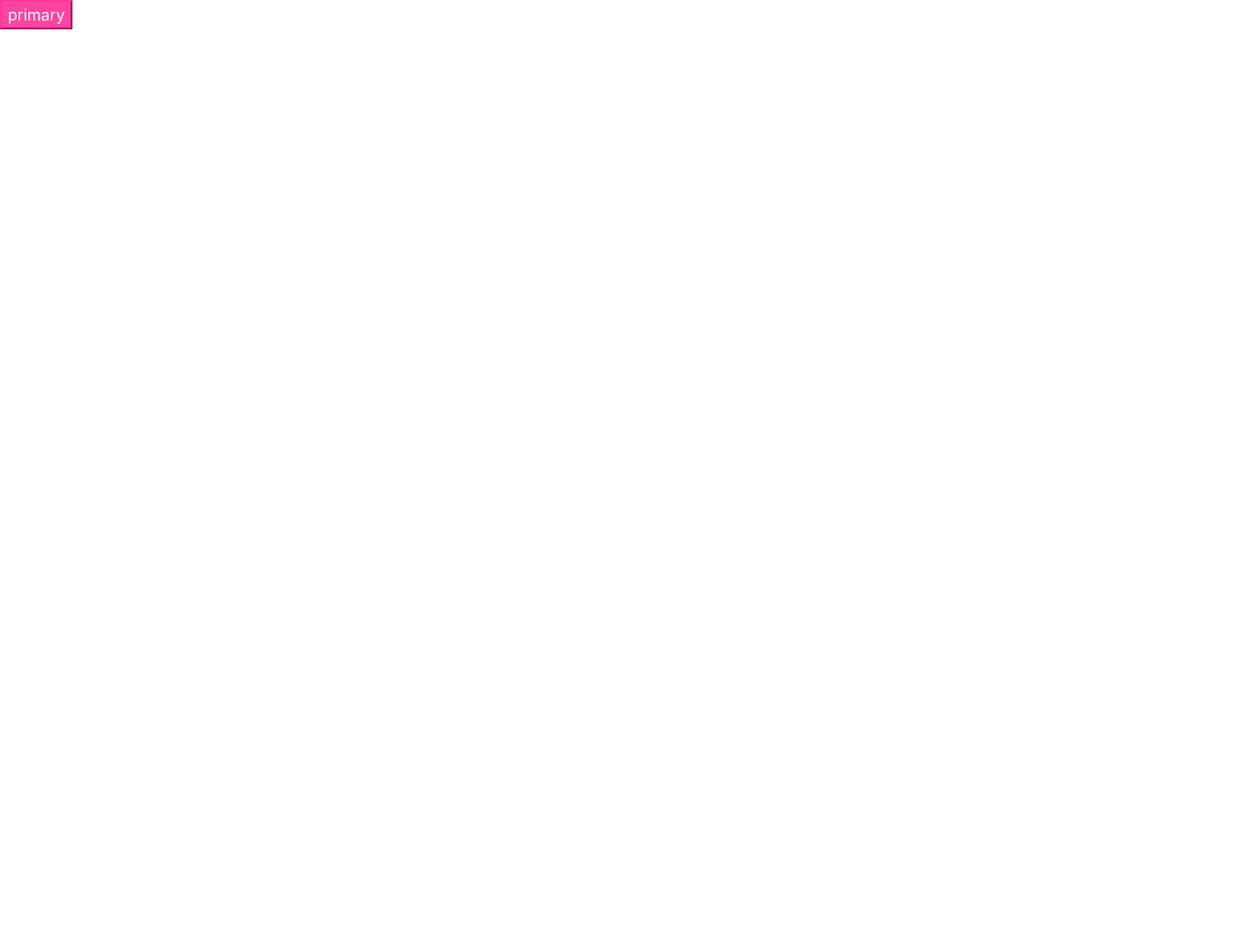
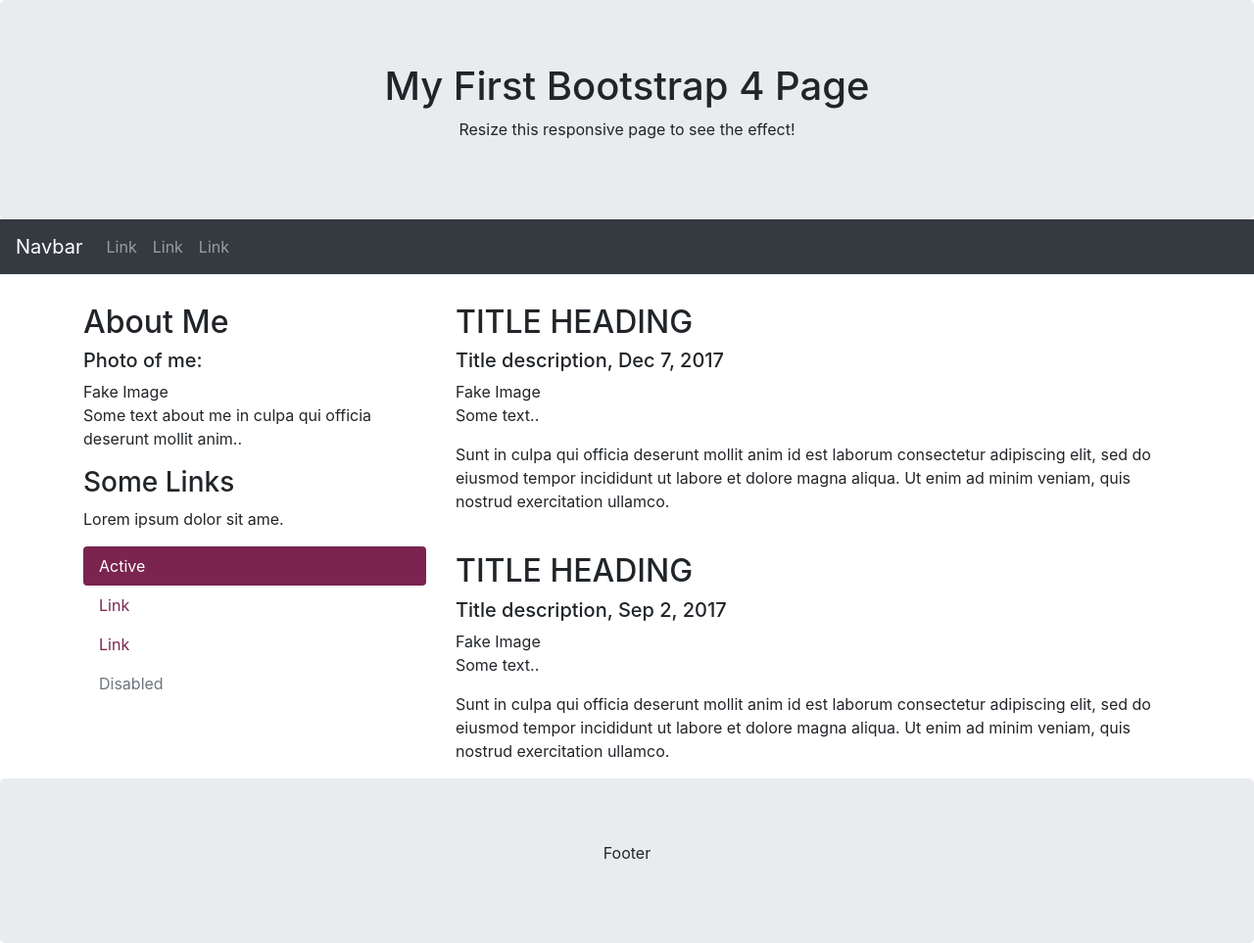
Before and after one commit to arafays/gulp4-browsersync-bootstrap-sass-starter, a website: page index.html in a window 1280 px wide. Shown: the whole page at 98% size. Before the commit the page ends 800 px from the top, so only its background shows below. Drawn offline with nearby package versions, Linux system fonts and the light colour scheme.

Commit message:
update bootstrap and other packages

```diff
--- a/assets/sass/_variables.scss
+++ b/assets/sass/_variables.scss
@@ -1,3 +1,3 @@
 $theme-colors: (
-     "primary": #FF69B4
+     "primary": #7a244f
 );
--- a/assets/sass/main.scss
+++ b/assets/sass/main.scss
@@ -1,6 +1,3 @@
 
 @import "variables";
 @import "bootstrap";
-p {
-    background-color: black;
-}
--- a/index.html
+++ b/index.html
@@ -8,8 +8,76 @@
 		<title>Starter Gulp bootstrap</title>
 	</head>
 	<body>
-        <button href="#" class="btn-primary">primary </button>
 
+<div class="jumbotron text-center" style="margin-bottom:0">
+	<h1>My First Bootstrap 4 Page</h1>
+	<p>Resize this responsive page to see the effect!</p>
+  </div>
+
+  <nav class="navbar navbar-expand-sm bg-dark navbar-dark">
+	<a class="navbar-brand" href="#">Navbar</a>
+	<button class="navbar-toggler" type="button" data-toggle="collapse" data-target="#collapsibleNavbar">
+	  <span class="navbar-toggler-icon"></span>
+	</button>
+	<div class="collapse navbar-collapse" id="collapsibleNavbar">
+	  <ul class="navbar-nav">
+		<li class="nav-item">
+		  <a class="nav-link" href="#">Link</a>
+		</li>
+		<li class="nav-item">
+		  <a class="nav-link" href="#">Link</a>
+		</li>
+		<li class="nav-item">
+		  <a class="nav-link" href="#">Link</a>
+		</li>
+	  </ul>
+	</div>
+  </nav>
+
+  <div class="container" style="margin-top:30px">
+	<div class="row">
+	  <div class="col-sm-4">
+		<h2>About Me</h2>
+		<h5>Photo of me:</h5>
+		<div class="fakeimg">Fake Image</div>
+		<p>Some text about me in culpa qui officia deserunt mollit anim..</p>
+		<h3>Some Links</h3>
+		<p>Lorem ipsum dolor sit ame.</p>
+		<ul class="nav nav-pills flex-column">
+		  <li class="nav-item">
+			<a class="nav-link active" href="#">Active</a>
+		  </li>
+		  <li class="nav-item">
+			<a class="nav-link" href="#">Link</a>
+		  </li>
+		  <li class="nav-item">
+			<a class="nav-link" href="#">Link</a>
+		  </li>
+		  <li class="nav-item">
+			<a class="nav-link disabled" href="#">Disabled</a>
+		  </li>
+		</ul>
+		<hr class="d-sm-none">
+	  </div>
+	  <div class="col-sm-8">
+		<h2>TITLE HEADING</h2>
+		<h5>Title description, Dec 7, 2017</h5>
+		<div class="fakeimg">Fake Image</div>
+		<p>Some text..</p>
+		<p>Sunt in culpa qui officia deserunt mollit anim id est laborum consectetur adipiscing elit, sed do eiusmod tempor incididunt ut labore et dolore magna aliqua. Ut enim ad minim veniam, quis nostrud exercitation ullamco.</p>
+		<br>
+		<h2>TITLE HEADING</h2>
+		<h5>Title description, Sep 2, 2017</h5>
+		<div class="fakeimg">Fake Image</div>
+		<p>Some text..</p>
+		<p>Sunt in culpa qui officia deserunt mollit anim id est laborum consectetur adipiscing elit, sed do eiusmod tempor incididunt ut labore et dolore magna aliqua. Ut enim ad minim veniam, quis nostrud exercitation ullamco.</p>
+	  </div>
+	</div>
+  </div>
+
+  <div class="jumbotron text-center" style="margin-bottom:0">
+	<p>Footer</p>
+  </div>
 
 
 
```
Also changed, not shown: package.json (+4 -4 lines), assets/css/main.css, 2 other files.
